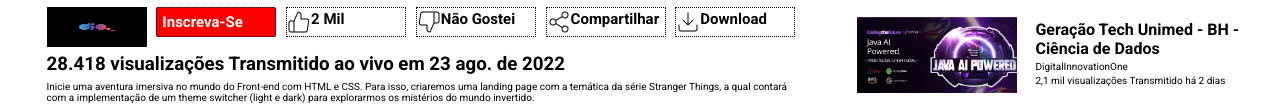
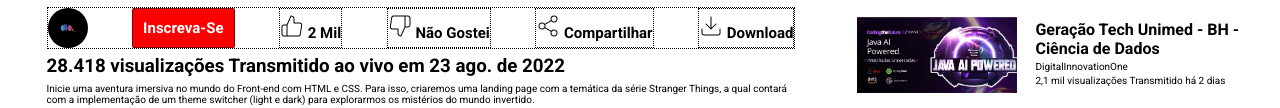
Before and after one commit to wandoSilva/clone-do-youtube-css-flexbox, a plain HTML site: page index.html in a window 1280 px wide. Shown: the part 777-885 px from the top of the page. Drawn offline with Linux system fonts and the light colour scheme.

Commit message:
atualizado o arquivo css

```diff
--- a/assets/css/style.css
+++ b/assets/css/style.css
@@ -92,15 +92,17 @@
     background-color: transparent;
     font-size: 15px;
     font-weight: bold;
+
 }
 .inscrever {
     /* border: 1px dotted black; */
     background-color: rgb(251, 2, 2);
     text-transform: uppercase;
-    padding: 5px;
+    padding: 10px;
     font-weight: bold;
     color: white;
     border-radius: 2px;
+
 }
 .logo {
     width: 100px;
@@ -116,15 +118,16 @@
     display: flex;
     flex-direction: row;
     /* width: 90%; */
+    align-items: center;
     justify-content: space-between;
-    /* border: 1px dotted black; */
+    border: 1px dotted black;
     text-transform: capitalize;
 }
 section.buttons button {
     text-transform: capitalize;
     text-align: center;
-    width: 120px;
-    height: 30px;
+    /* width: 120px; */
+    height: 100%;
     border: 1px dotted black;
     text-align: left;
     cursor: pointer;
@@ -135,12 +138,16 @@
     width: 90%;
     margin: 3px auto;
 }
-.my-profile img {
+.my-profile img,
+.buttons > img   {
     border-radius: 50%;
 }
-.buttons button img{
-    float:left ;
-    position: relative;
-    padding: auto;
+section.buttons > img{
+    margin-right: 0px;
+    width:40px;
+    height: 40px;
+    /* float:left ; */
+    /* position: relative;    */
+    /* padding: auto; */
     text-transform: capitalize;
 }
```
